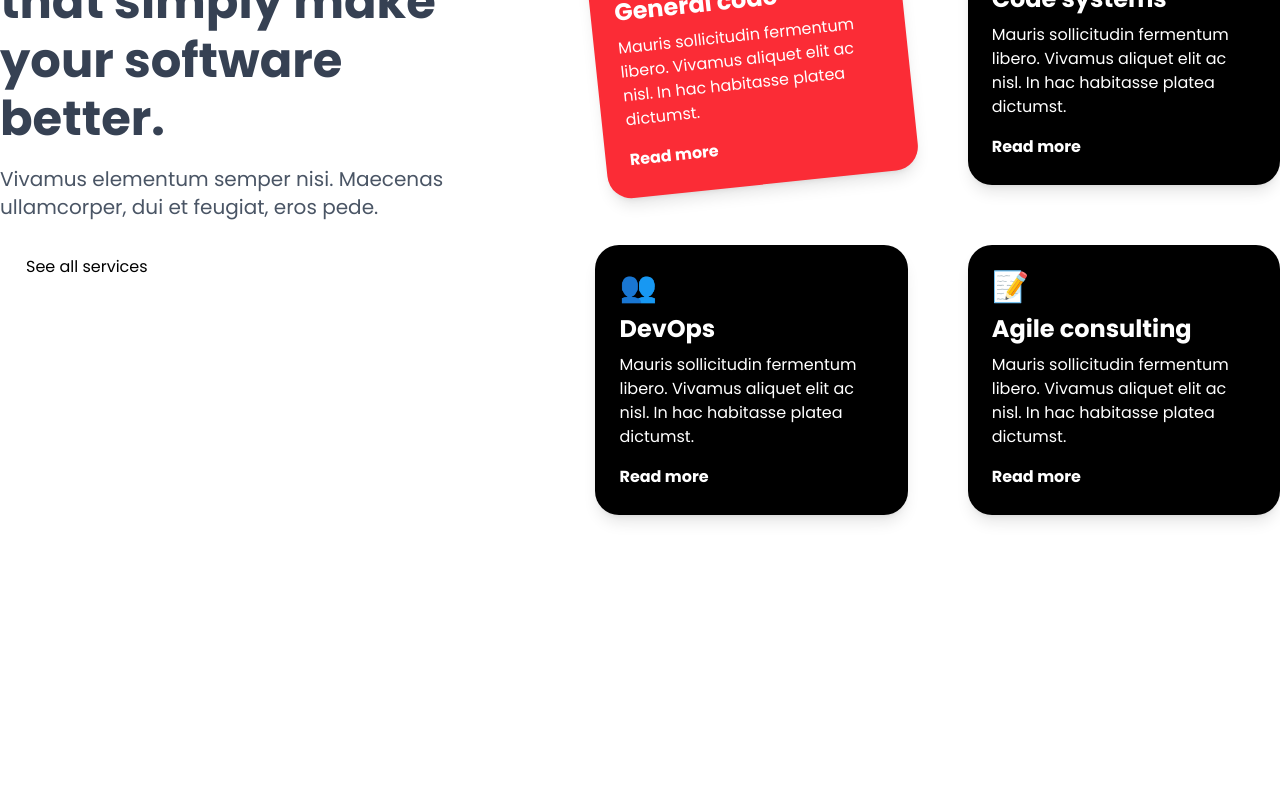
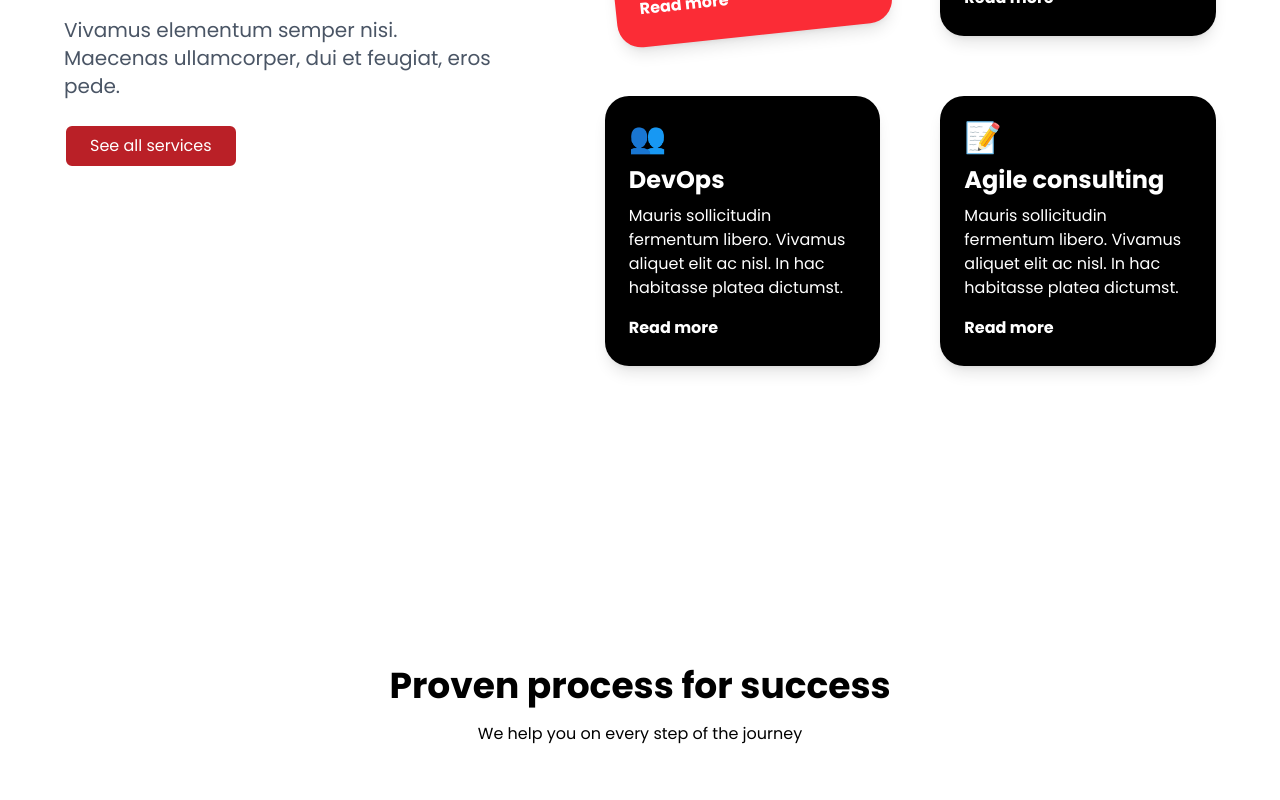
Before and after one commit to TheUniquesCommunity/AI-ML_convention, a React (Vite) app: page / in a window 1280 px wide. Shown: the part 1060-1860 px from the top of the page. Built offline with nearby package versions, Linux system fonts and the light colour scheme; a web font is replaced by a local one.

Commit message:
Another Commit

```diff
--- a/src/App.jsx
+++ b/src/App.jsx
@@ -21,7 +21,7 @@ function App() {
     <div >
       <Navbar />
 
-      <div className="container mx-auto">
+      <div className="container mx-auto px-16">
         <Routes>
           <Route path="/" element={<Home />} />
           <Route path="/about" element={<About />} />
@@ -32,11 +32,11 @@ function App() {
         <ServicesSection />
         <ProcessTimeline />
         <TestimonialSection />
-      </div>
       <Hero />
       <ConsultingSection />
       <AnimatedTechStack />
       <FeaturesSection />
+      </div>
     </div>
 
   );
--- a/src/components/ksitij.jsx
+++ b/src/components/ksitij.jsx
@@ -35,7 +35,7 @@ export default function FeaturesSection() {
   ];
 
   return (
-    <div className="container mx-auto">
+    <div className="container mx-auto py-10">
       <div className="min-h-screen w-full flex items-center bg-white py-4 sm:py-8">
         <div className="max-w-8xl  w-full">
           <div className="grid lg:grid-cols-2 gap-12">
--- a/src/components/taniya1.jsx
+++ b/src/components/taniya1.jsx
@@ -47,7 +47,7 @@ const ServicesSection = () => {
         <p className="text-gray-600 text-lg lg:text-xl mb-6">
           Vivamus elementum semper nisi. Maecenas ullamcorper, dui et feugiat, eros pede.
         </p>
-        <button className="border-2 border-white py-2 px-6 rounded-lg hover:bg-white hover:text-black transition">
+        <button className="border-2 border-white py-2 px-6 rounded-lg hover:bg-white bg-[#BA2027] text-white hover:text-black transition">
           See all services
         </button>
       </div>
--- a/src/components/yashi1.jsx
+++ b/src/components/yashi1.jsx
@@ -11,7 +11,7 @@ const Hero = () => {
   }, []);
 
   return (
-    <div className="relative h-screen flex items-center justify-center">
+    <div className="relative h-screen flex items-center justify-center ">
       {/* Background Container with both image and gradient */}
       <div
         style={{
```
